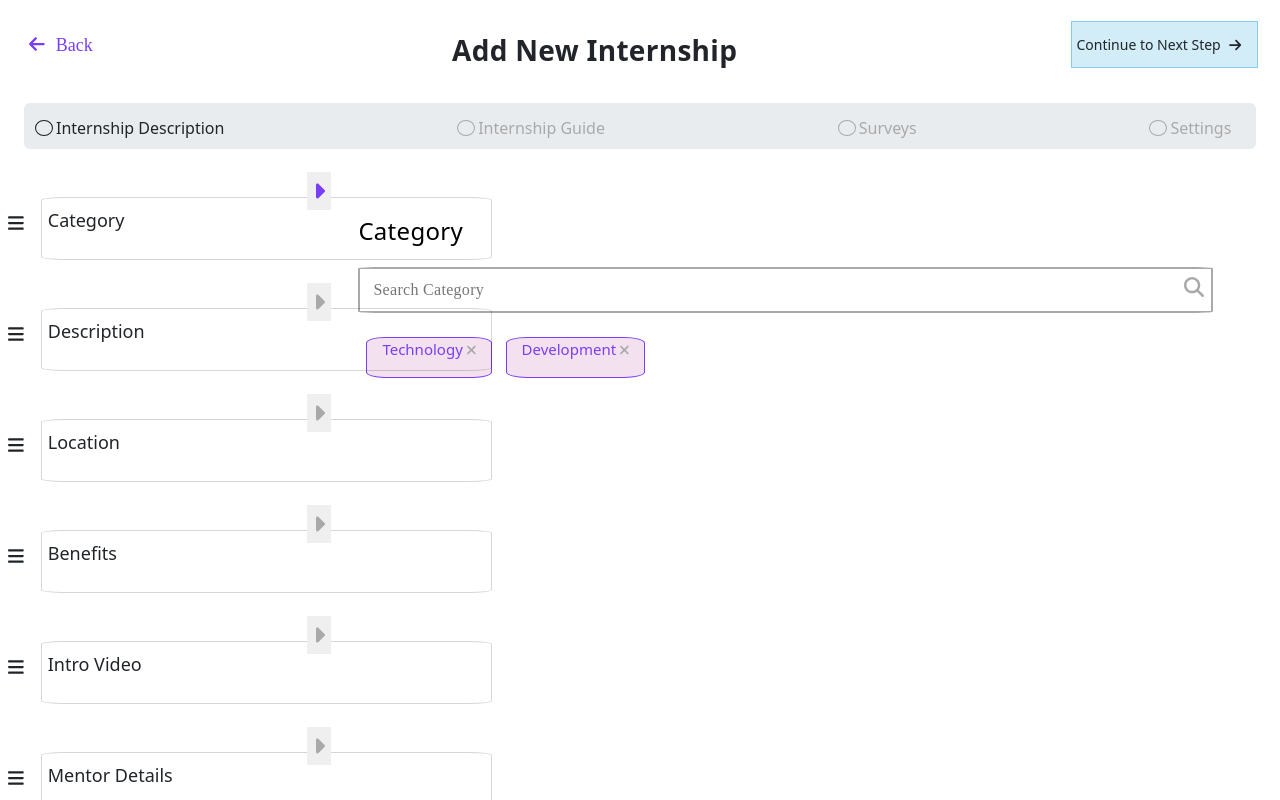
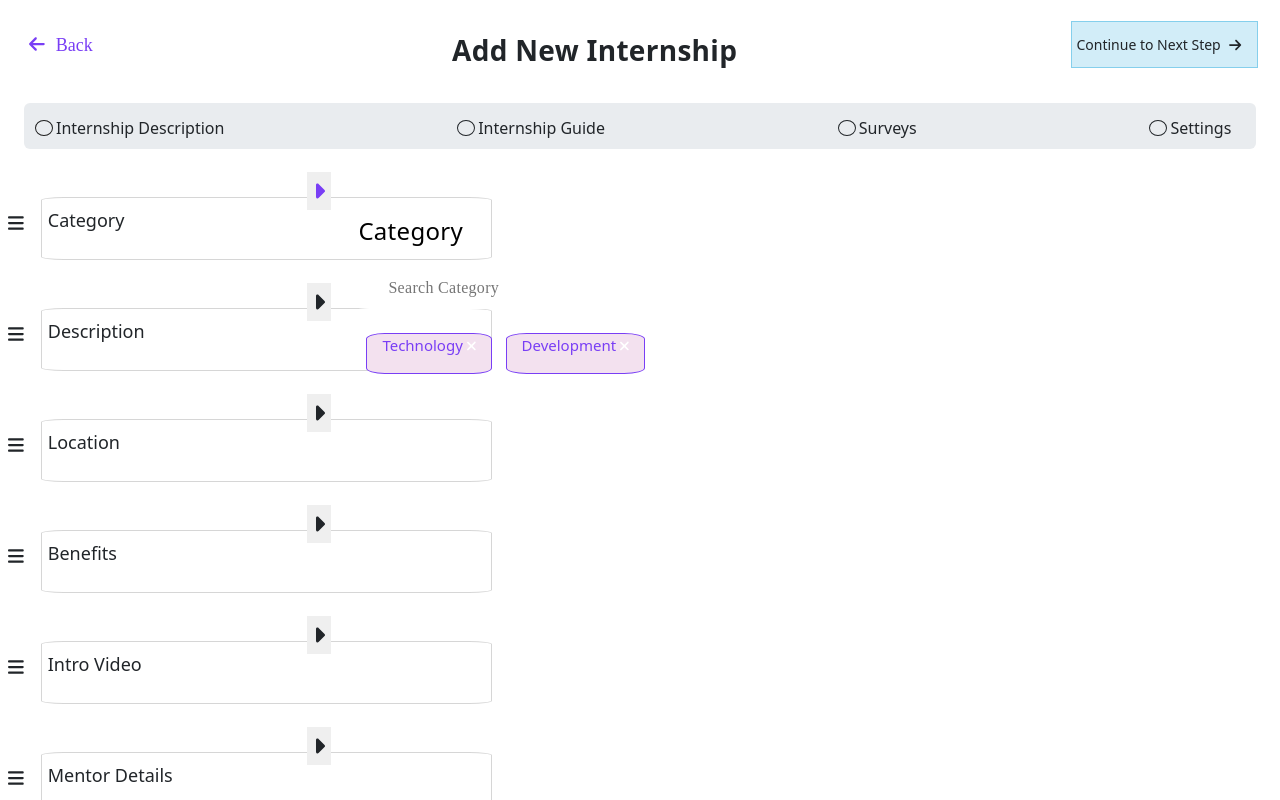
Before and after one commit to markfady/RadicalX-Internship-Front-End-React, a React (Create React App) app: page /CreateNewInternship in a window 1280 px wide. Both pictures are taken after a click on the button 319 px from the left and 191 px from the top of the page. Built offline with nearby package versions, Linux system fonts and the light colour scheme; a web font is replaced by a local one.

Commit message:
Add files via upload

```diff
--- a/src/components/Buttons.css
+++ b/src/components/Buttons.css
@@ -19,7 +19,7 @@ ul li button {
     color: var(--secondarycolor);
 }
 .default{
-    color: darkgrey;
+    color: var(--greycolor);
 }
 .nav-item{
     padding: 0px;
--- a/src/components/Buttons.js
+++ b/src/components/Buttons.js
@@ -1,5 +1,6 @@
 import React, { useState } from "react";
 import SearchBar from "./SearchBar";
+import Comment from"./Comment"
 import "./Buttons.css";
 
  function Showhidetab() {
@@ -136,10 +137,16 @@ import "./Buttons.css";
                   : "tab-pane fade" //we can add show after fade to make it as default opened tab
               }
             >
-              <SearchBar    //Using SearchBarJS and sending props to it
+            <SearchBar    //Using SearchBarJS and sending props to it
               Title="Category"
               details="Search Category"
               second="fa-solid fa-magnifying-glass"
+              custom="bullets  mt-4 mx-2"  //Styles inside SearchBar.css
+              customoption="bullets-options"
+              minititle1="Technology"
+              miniicon1="fa-solid fa-xmark"
+              minititle2="Development"
+              miniicon2="fa-solid fa-xmark"
               />
             </div>
             {/* close tab 1*/}
@@ -150,7 +157,10 @@ import "./Buttons.css";
                 showtab === 2 ? "tab-pane fade show active" : "tab-pane fade"
               }
             >
-              <p>Description</p>
+              <Comment
+              Title="Description"
+
+              />
             </div>
             {/* close tab 2*/}
 
@@ -160,7 +170,12 @@ import "./Buttons.css";
                 showtab === 3 ? "tab-pane fade show active" : "tab-pane fade"
               }
             >
-              <p>Location Content</p>
+            <SearchBar
+                Title="Location"
+                first="fa-solid fa-location-dot"
+                details="Select Location"
+                second="fa-solid fa-caret-down"
+              />
             </div>
             {/* close tab 3*/}
             {/* start tab 4*/}
@@ -199,7 +214,17 @@ import "./Buttons.css";
                 showtab === 7 ? "tab-pane fade show active" : "tab-pane fade"
               }
             >
-              <p>Recommended Roles Content</p>
+            <SearchBar    //Using SearchBarJS and sending props to it
+              Title="Recommended Roles"
+              details="Search Roles"
+              second="fa-solid fa-magnifying-glass"
+              custom="bullets  mt-4 mx-2"  //Styles inside SearchBar.css
+              customoption="bullets-options"
+              minititle1="FullStack Developer"
+              miniicon1="fa-solid fa-xmark"
+              minititle2="Backend Developer"
+              miniicon2="fa-solid fa-xmark"
+              />
             </div>
             {/* close tab 7*/}
 
--- /dev/null
+++ b/src/components/Comment.js
@@ -0,0 +1,18 @@
+import "./SearchBar.css"
+function Comment(props){   //This Dynamic file for Category,Location,RecommendedRoles
+    return(
+        <>
+    <div className="SearchBar">
+        <div className="Details">
+    <p class="Title mb-5">{props.Title}</p>
+    <div className="content">
+    <div class="col-75">
+        <textarea id="subject" name="subject" placeholder="Description"></textarea>
+      </div>
+    </div>
+    </div>
+</div>
+        </>
+    )
+}
+export default Comment;
--- a/src/components/CreateNewInternship.css
+++ b/src/components/CreateNewInternship.css
@@ -86,10 +86,10 @@
     transform: translate(-21px, -6px);
 }
 .progress .mini li:not(:first-child)::before{
-    border-color: darkgray;
+    border-color: var(--greycolor);
 }
 .progress .mini li:not(:first-child){
-    color: darkgray;
+    color: var(--greycolor);
 }
 /* End of progressBar  */
 /* Start of optionsections*/
--- a/src/components/SearchBar.css
+++ b/src/components/SearchBar.css
@@ -1,15 +1,19 @@
 @import url(../index.css);
 .SearchBar{
+    position: absolute;
+    z-index: 1;
+    width: 100%;
+
 }
-
 .SearchBar .Details .Title{
     font-size: 24px;
     font-weight: 500;
 }
 .searchinput{
-    padding: 9px 13px;
+    outline: none;
+    padding: 9px 30px;
     width: 63%;
-    border: 2px solid darkgray;
+    border: 2px solid var(--greycolor);
     border-radius: 3%;
     font-family:var(--mainfont);
     font-size: 16px;
@@ -19,7 +23,14 @@
 }
 
 .SearchBar svg {
-    color: darkgrey;
+    color: var(--greycolor);
+}
+#first-icon{
+    position: absolute;
+    margin-left: 10px;
+    margin-top: 12px;
+    font-size: 18px;
+    background-color: white;
 }
 #second-icon{
     position: absolute;
@@ -29,8 +40,10 @@
 }
 .bullets{
     gap: 14px;
+    display: flex;
 }
 .bullets-options{
+    display: flex;
     user-select: none;
     border: 1px solid var(--secondarycolor);
     border-radius: 15%;
@@ -47,3 +60,18 @@
     margin-left: 4px;
     font-size: 14px;
 }
+
+/* Comment  custom styling */
+#subject{
+    height: 300px;
+    width: 1200px;
+    padding: 20px;
+    outline: none;
+}
+#subject::placeholder{
+    font-size: 16px;
+    font-family: var(--mainfont);
+    font-weight: 400;
+    letter-spacing: 0.3px;
+
+}
--- a/src/components/SearchBar.js
+++ b/src/components/SearchBar.js
@@ -6,18 +6,19 @@ function SearchBar(props){   //This Dynamic file for Category,Location,Recommend
         <div className="Details">
     <p class="Title mb-5">{props.Title}</p>
     <div className="content">
-    <i className={props.first}></i>
+    <i id="first-icon" className={props.first}></i>
     <input className="searchinput" type="search" placeholder={props.details} />
     <i id="second-icon" className={props.second}></i>
     </div>
-    <div className="bullets d-flex mt-4 mx-2">
-        <div className="bullets-options d-flex">
-        <p>Technology</p>
-        <i class="fa-solid fa-xmark"></i>
+    {/* The next part is custom for Category tab so we take all it's value as props in the category part not in Location*/}
+    <div className={props.custom}>
+        <div className={props.customoption}>
+        <p>{props.minititle1}</p>
+        <i className={props.miniicon1}></i>
         </div>
-        <div className="bullets-options d-flex">
-        <p>Development</p>
-        <i class="fa-solid fa-xmark"></i>
+        <div className={props.customoption}>
+        <p>{props.minititle2}</p>
+        <i className={props.miniicon2}></i>
         </div>
     </div>
     </div>
```
